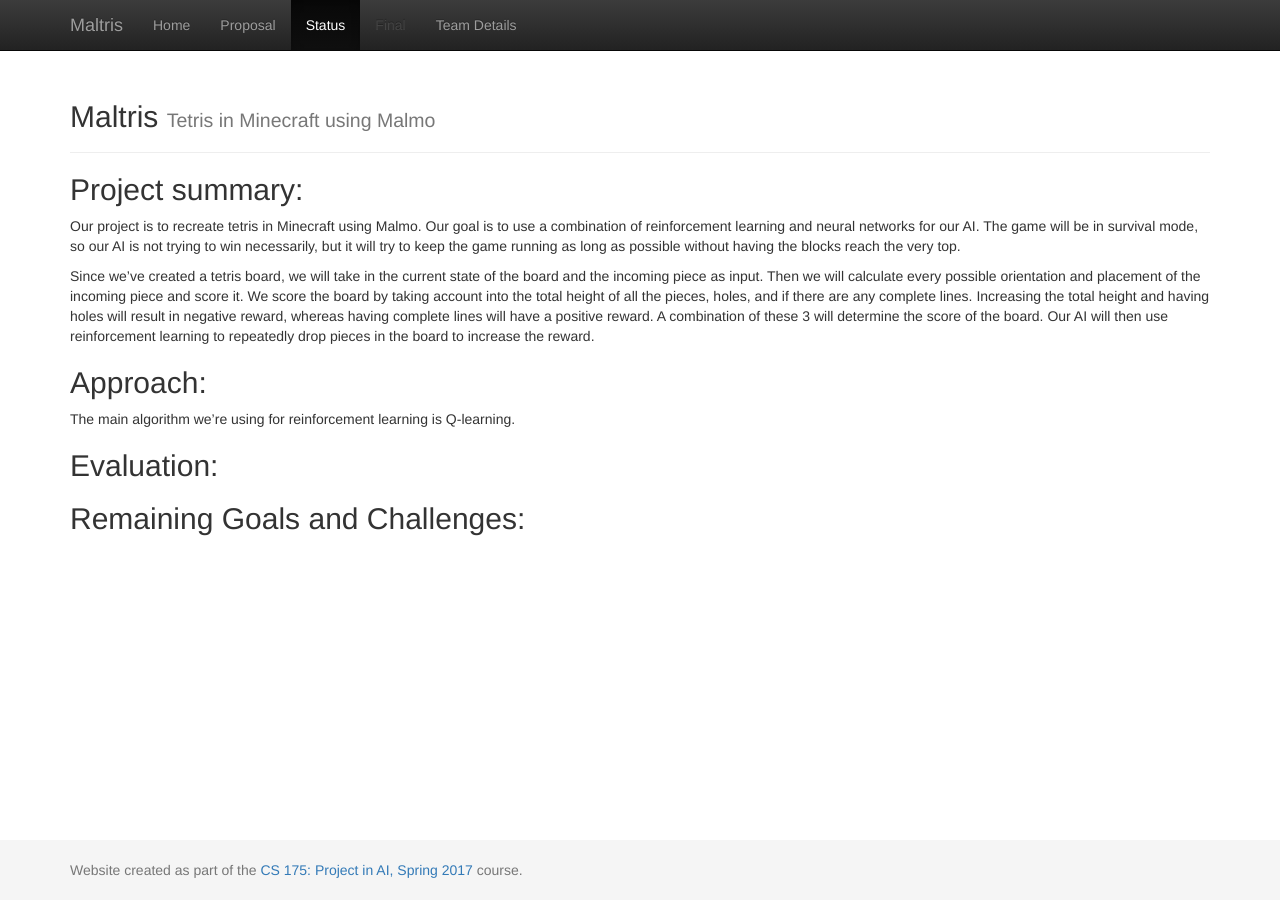
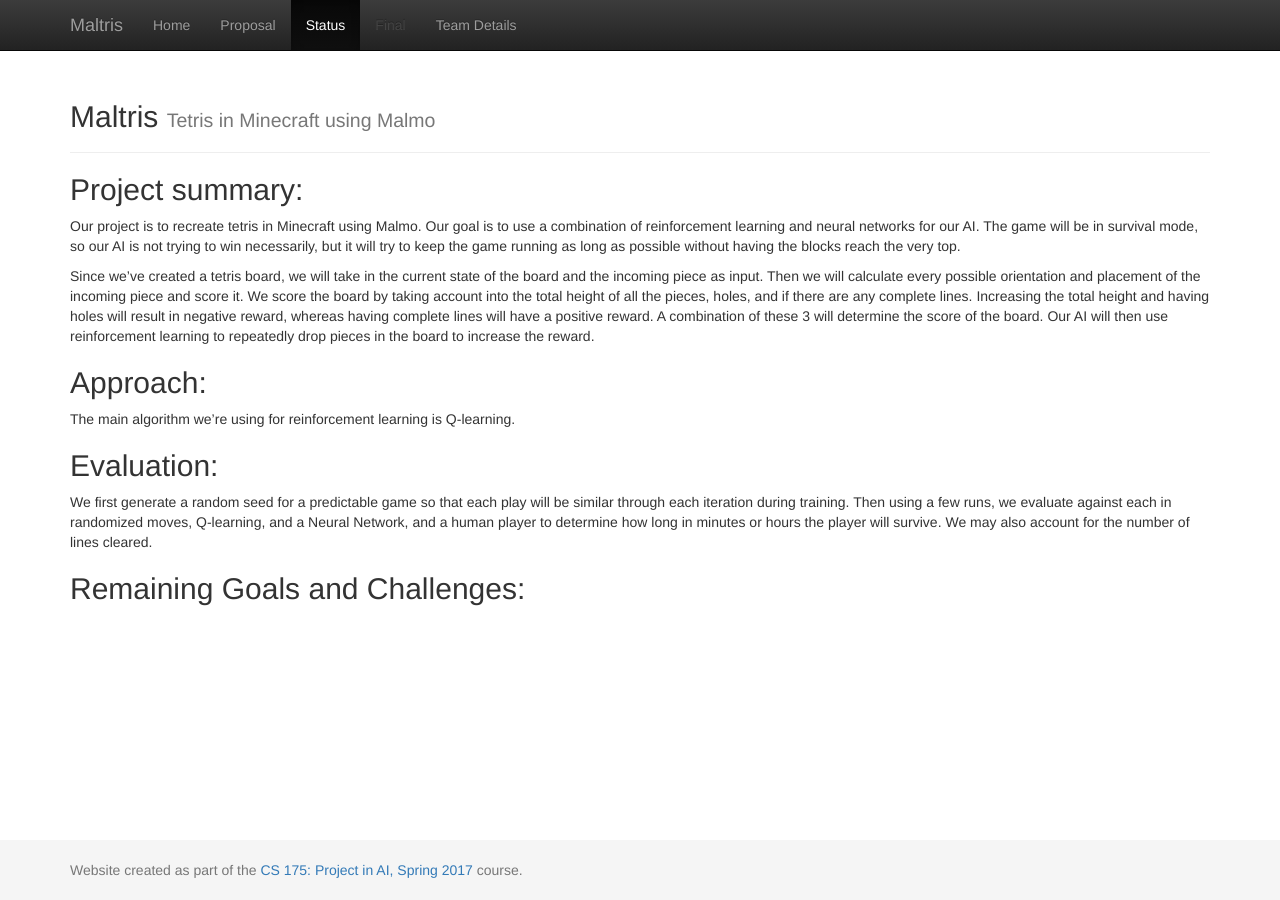
Before and after one commit to julia-tong/Maltris, a Jekyll site: the page built from docs/status.md, in a window 1280 px wide. Built offline with Jekyll 4.4.1, drawn with Linux system fonts in a browser that asks for light colours; our own code applies the rules of GitHub Pages for plain Markdown files.

Commit message:
status.md change
-Added evaluation description

```diff
--- a/docs/status.md
+++ b/docs/status.md
@@ -9,5 +9,6 @@
 The main algorithm we're using for reinforcement learning is Q-learning.
 
 ## Evaluation:
+We first generate a random seed for a predictable game so that each play will be similar through each iteration during training.  Then using a few runs, we evaluate against each in randomized moves, Q-learning, and a Neural Network, and a human player to determine how long in minutes or hours the player will survive.  We may also account for the number of lines cleared.
 
 ## Remaining Goals and Challenges:
```
